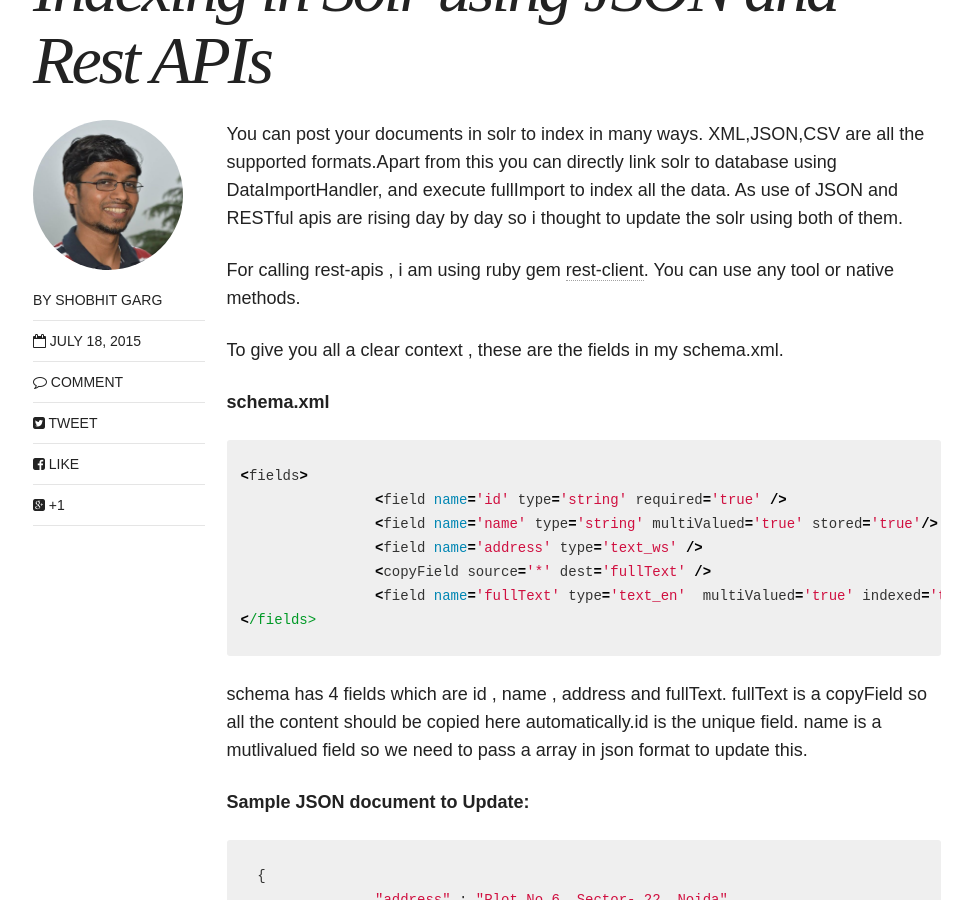
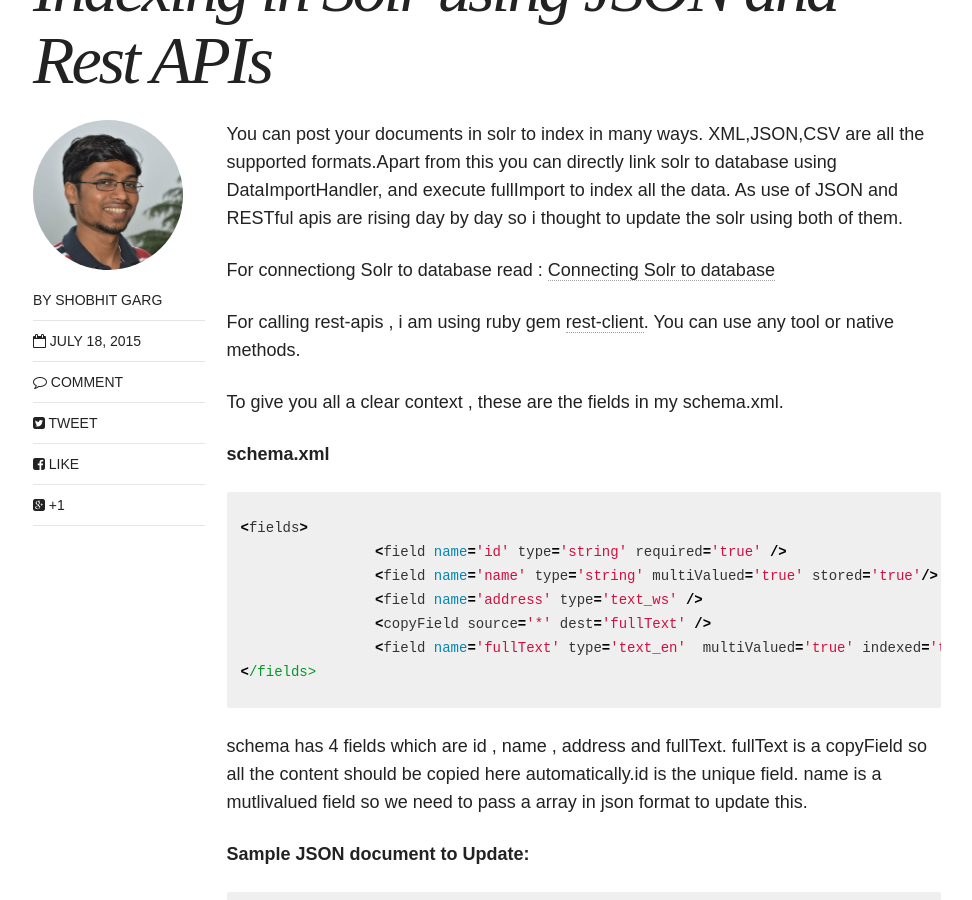
Before and after one commit to shobhit-garg/shobhit-garg.github.io, a Jekyll site: the page built from _posts/blog/2015-07-18-indexing-in-solr-using-json-and-rest-apis.markdown, in a window 1280 px wide and 900 px high, scrolled down 547 px. Shown: the whole window, without its empty margins (153-1125 px from the left). Built offline with Jekyll 4.4.1, drawn with Linux system fonts in a browser that asks for light colours; nearby versions of some CDN libraries; comment, search, counter and statistics services are not loaded.

Commit message:
adding link

```diff
--- a/_posts/blog/2015-07-18-indexing-in-solr-using-json-and-rest-apis.markdown
+++ b/_posts/blog/2015-07-18-indexing-in-solr-using-json-and-rest-apis.markdown
@@ -12,6 +12,8 @@ excerpt:
 
 
 You can post your documents in solr to index in many ways. XML,JSON,CSV are all the supported formats.Apart from this you can directly link solr to database using DataImportHandler, and execute fullImport to index all the data. As use of JSON and RESTful apis are rising day by day so i thought to update the solr using both of them.
+
+For connectiong Solr to database read : [Connecting Solr to database][connecting-solr-db]
 
 For calling rest-apis , i am using ruby gem [rest-client][rest-client]. You can use any tool or native methods.
 
@@ -186,3 +188,4 @@ For more information , visit [Official Wiki][solr-update-wiki] .
 
 [rest-client]:   https://github.com/rest-client/rest-client
 [solr-update-wiki]:  https://cwiki.apache.org/confluence/display/solr/Uploading+Data+with+Index+Handlers
+[connecting-solr-db]: {{ site.url }}/blog/connecting-solr-to-database
```
